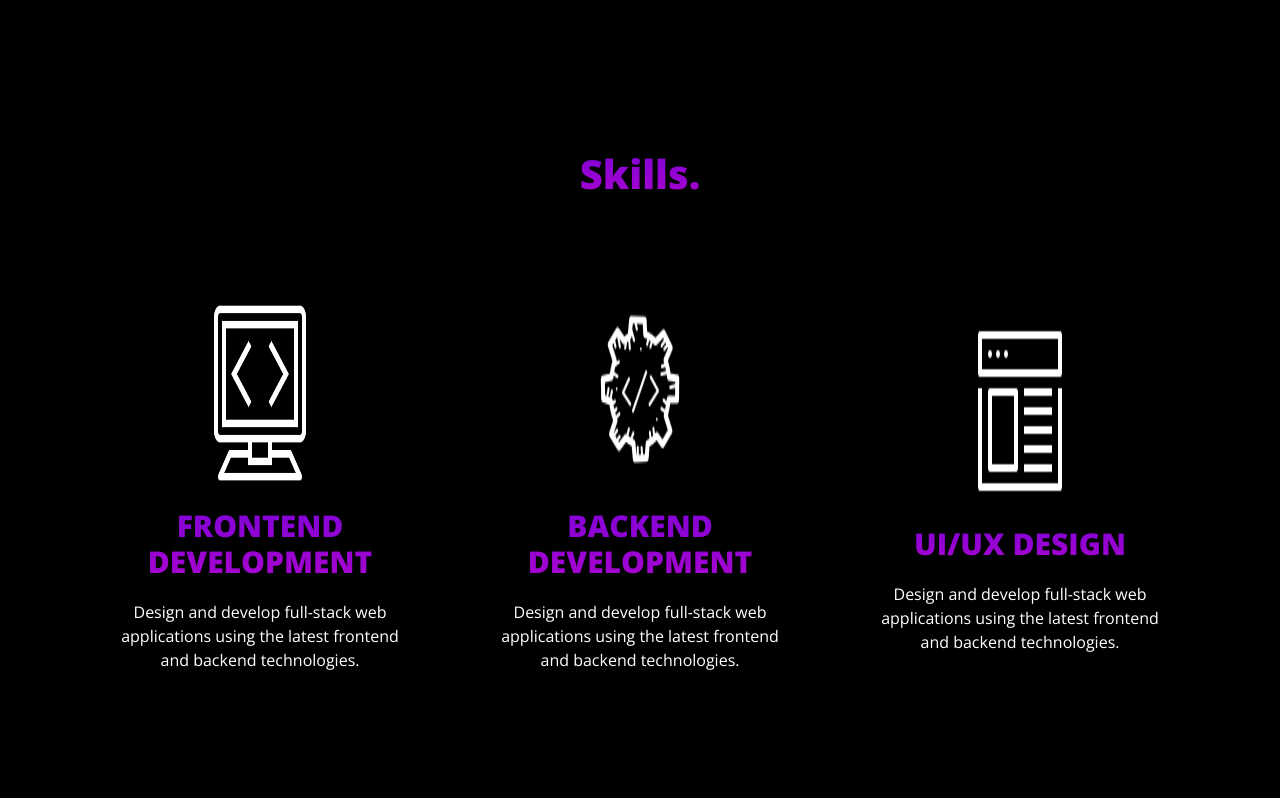
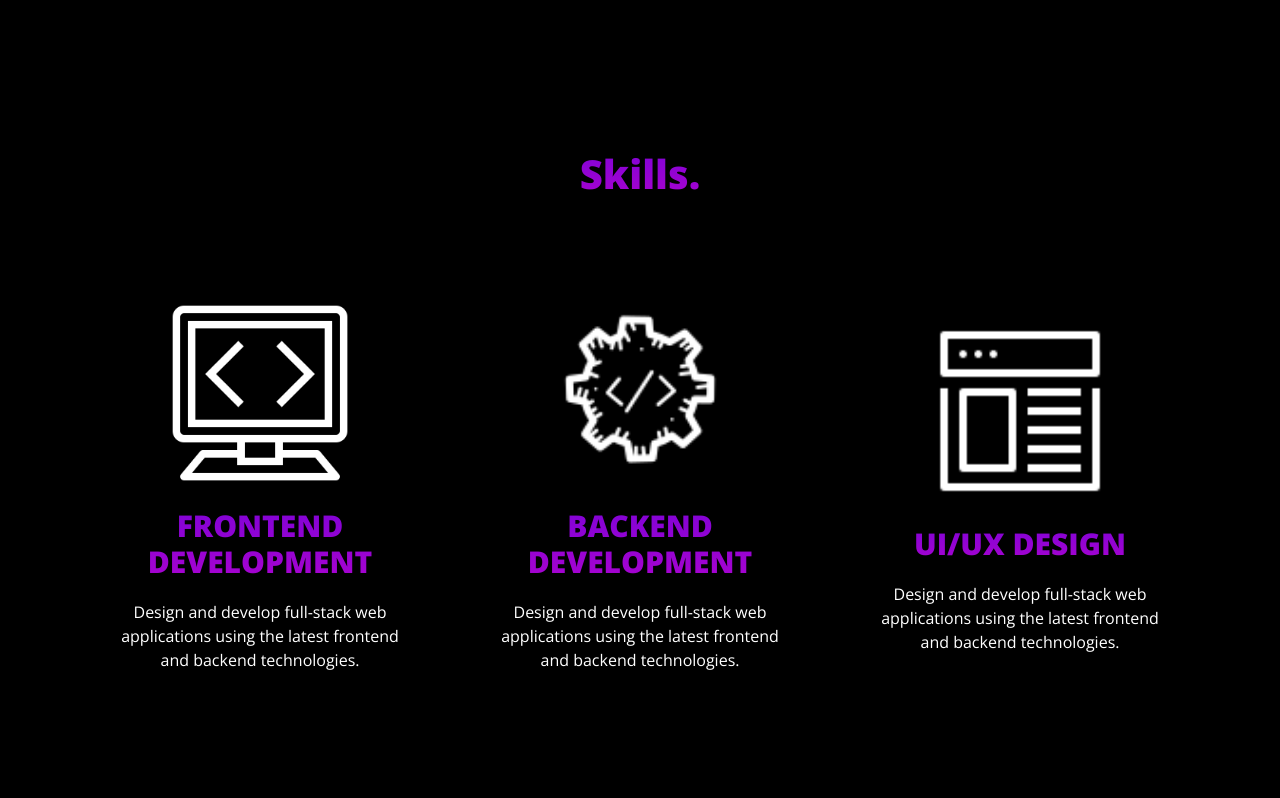
Before and after one commit to Qunnderrie1/PortfolioApp, a React (Create React App) app: page / in a window 1280 px wide. Shown: the part 982-1780 px from the top of the page. Built offline with nearby package versions, Linux system fonts and the light colour scheme.

Commit message:
made some changes

```diff
--- a/src/App.css
+++ b/src/App.css
@@ -334,6 +334,11 @@ nav .navbar .navbar-expand{
   gap: 80px;
 }
 
+.skillsCard img {
+  width: auto;
+  height: auto;
+}
+
 .iconContainer{
     display: flex;
     justify-content: center;
```
